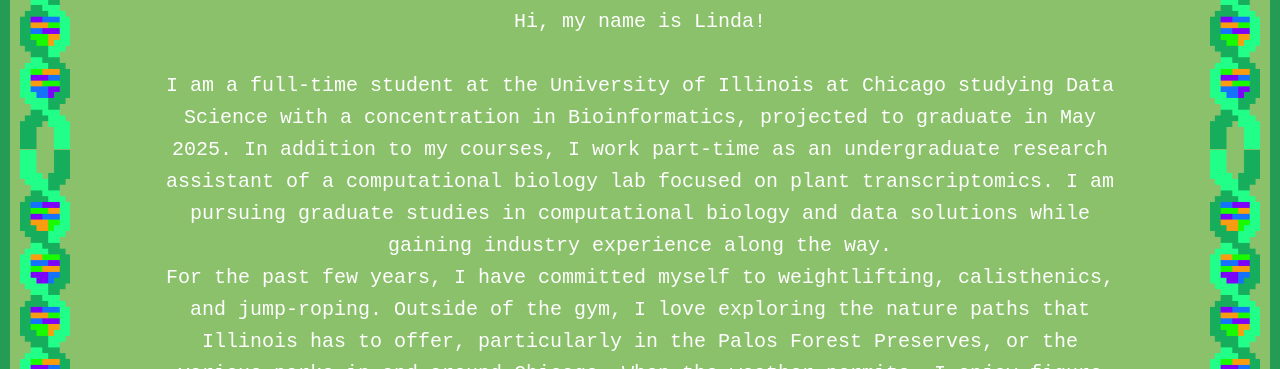
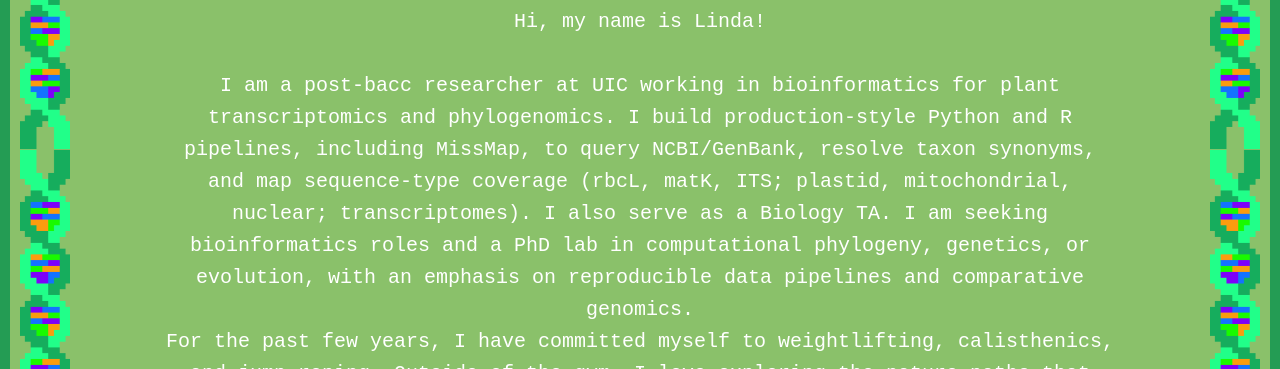
Before and after one commit to zawmbi/zawmbi.github.io, a React (Create React App) app: page /about in a window 1280 px wide. Shown: the part 431-800 px from the top of the page. Built offline with nearby package versions, Linux system fonts and the light colour scheme.

Commit message:
updated about me and minor project data

```diff
--- a/src/components/ProjectsData.js
+++ b/src/components/ProjectsData.js
@@ -21,7 +21,7 @@
     {
       id: 3,
       title: "United States Wildfire Analysis",
-      skills: ["Machine Learning", "Data Visualization"],
+      skills: ["Machine Learning", "Data Visualization", "API Use"],
       languages: ["Python", "R"],
       dateCompleted: "2024-12-03",
       image: "/attachments/WildfireTitle.png",
@@ -164,8 +164,6 @@
 },
 
 
-
-
   ];
 
   // Dynamically generate `tags` based on `skills` and `languages`
--- a/src/pages/About.js
+++ b/src/pages/About.js
@@ -8,14 +8,14 @@
                 <h1>About Me</h1>
                 <hr className="faint-divider" />
                 <div className="image-container">
-                <img src={`${process.env.PUBLIC_URL}/attachments/aboutmetab.PNG`} alt="Linda" className="profile-photo" />
+                <img src={`${process.env.PUBLIC_URL}/attachments/aboutme.PNG`} alt="Linda" className="profile-photo" />
                 </div>
                 <p className="about-paragraph">
 
                 Hi, my name is Linda!
                 </p> <br/>
                 <p className="about-paragraph">
-                I am a full-time student at the University of Illinois at Chicago studying Data Science with a concentration in Bioinformatics, projected to graduate in May 2025. In addition to my courses, I work part-time as an undergraduate research assistant of a computational biology lab focused on plant transcriptomics. I am pursuing graduate studies in computational biology and data solutions while gaining industry experience along the way.
+                I am a post-bacc researcher at UIC working in bioinformatics for plant transcriptomics and phylogenomics. I build production-style Python and R pipelines, including MissMap, to query NCBI/GenBank, resolve taxon synonyms, and map sequence-type coverage (rbcL, matK, ITS; plastid, mitochondrial, nuclear; transcriptomes). I also serve as a Biology TA. I am seeking bioinformatics roles and a PhD lab in computational phylogeny, genetics, or evolution, with an emphasis on reproducible data pipelines and comparative genomics.
                 </p>
                 <p className="about-paragraph">
                 For the past few years, I have committed myself to weightlifting, calisthenics, and jump-roping. Outside of the gym, I love exploring the nature paths that Illinois has to offer, particularly in the Palos Forest Preserves, or the various parks in and around Chicago. When the weather permits, I enjoy figure skating!
```
Also changed, not shown: 1 other file (tests, documents, lock files or other folders).
